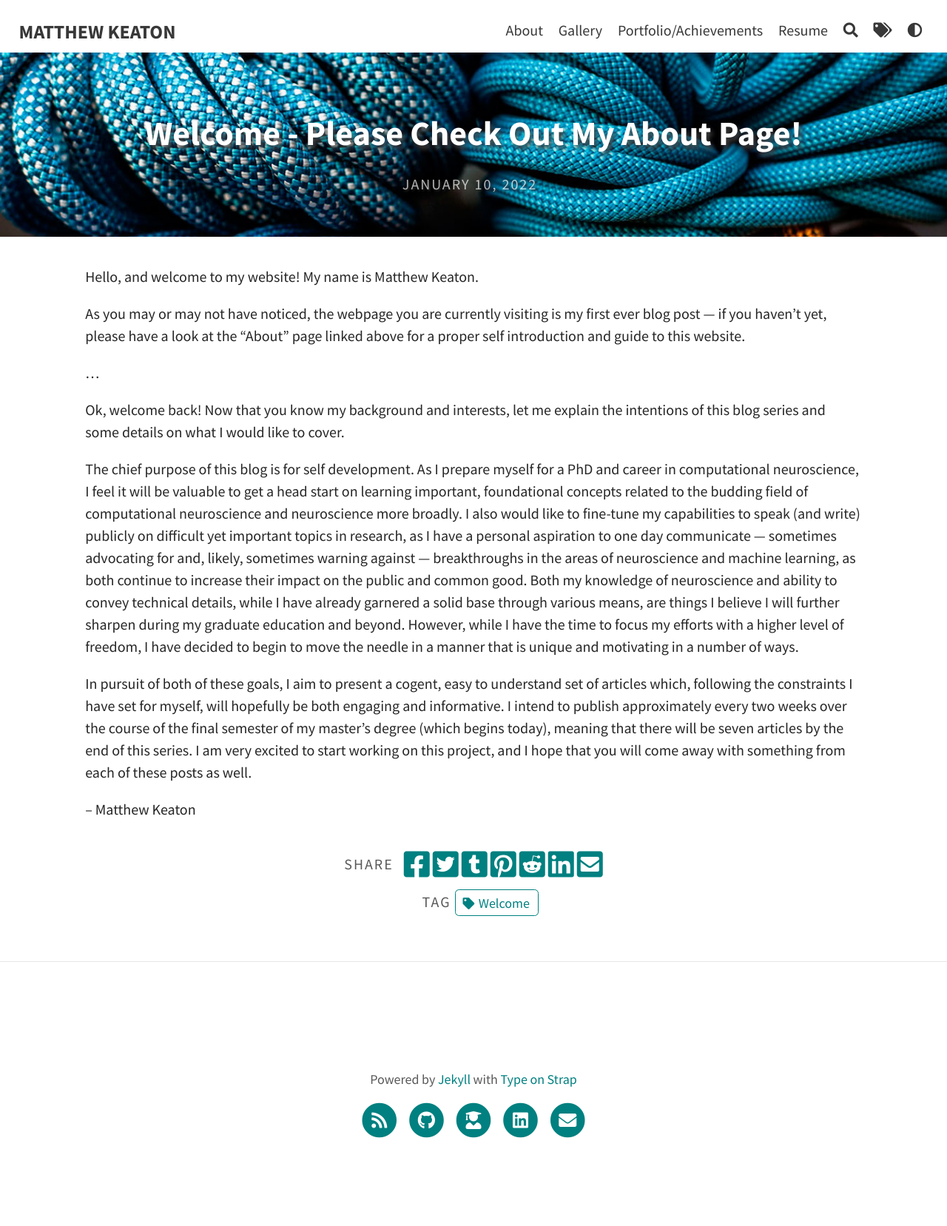
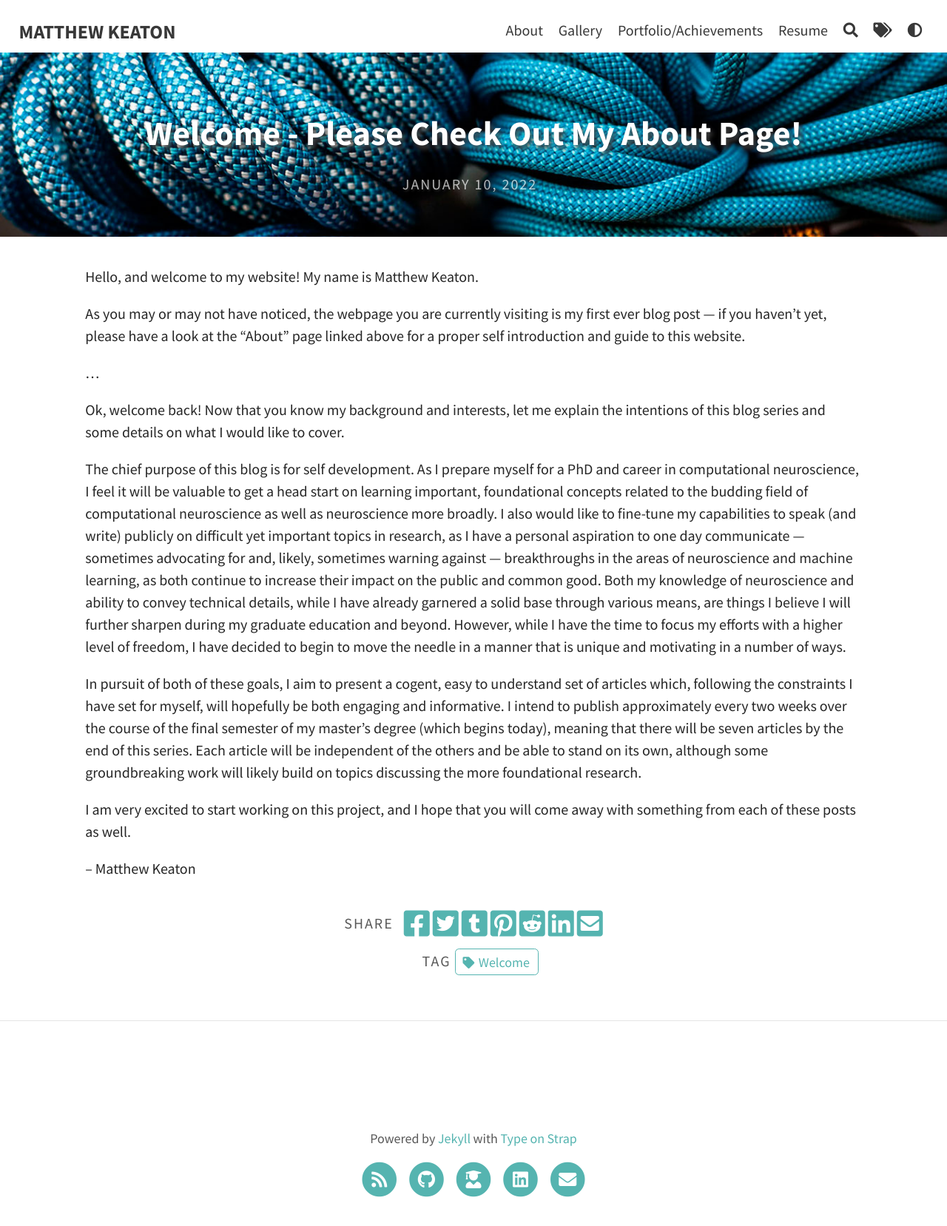
Before and after one commit to mrkeaton1/mrkeaton1.github.io, a Jekyll site: the page built from _posts/2022-01-10-Welcome-to-My-Blog.md, in a window 1280 px wide. Shown: the whole page at 74% size. Built offline with Jekyll 4.4.1, drawn with Linux system fonts in a browser that asks for light colours; comment, search, counter and statistics services are not loaded; before the commit the page ends 1577 px from its top, so only the background shows below that.

Commit message:
Add comments via utterances, update welcome blog post

```diff
--- a/_config.yml
+++ b/_config.yml
@@ -32,9 +32,12 @@ comments:
   disqus_shortname:                                     # Your discus shortname for comments
   cusdis_app_id:                                        # Your cusdis data-app-id
   utterances:                                           # Enable by filling below information. For more info, go to https://utteranc.es
-    repo:                                               # your public comments repository (e.g. owner/repo)
-    issue-term:                                         # Issue term (e.g. "comment" consider issues with this word in the title as comments)
-
+    repo: "mrkeaton1/mrkeaton1.github.io"               # your public comments repository (e.g. owner/repo)
+    issue-term: "title"                                 # Issue term (e.g. "comment" consider issues with this word in the title as comments)
+    label: "Comment"
+    theme: "preferred-color-scheme"
+#    theme: "github-light"
+    crossorigin: "anonymous"
 # PAGINATION
 paginate: 5
 paginate_path: "/blog/page:num"
--- a/_posts/2022-01-10-Welcome-to-My-Blog.md
+++ b/_posts/2022-01-10-Welcome-to-My-Blog.md
@@ -2,7 +2,7 @@
 layout: post
 title: Welcome - Please Check Out My About Page!
 tags: Welcome
-color: teal
+color: RGB(85, 180, 176)
 author: Matthew Keaton
 excerpt_separator: <!--more-->
 ---
@@ -20,19 +20,23 @@ and some details on what I would like to cover.
 
 The chief purpose of this blog is for self development. As I prepare myself for a PhD and career in
 computational neuroscience, I feel it will be valuable to get a head start on learning important, foundational
-concepts related to the budding field of computational neuroscience and neuroscience more broadly. I also would like
-to fine-tune my capabilities to speak (and write) publicly on difficult yet important topics in research, as I have a
-personal aspiration to one day communicate --- sometimes advocating for and, likely, sometimes warning against ---
-breakthroughs in the areas of neuroscience and machine learning, as both continue to increase their impact on the
-public and common good. Both my knowledge of neuroscience and ability to convey technical details, while I have already
-garnered a solid base through various means, are things I believe I will further sharpen during my graduate education
-and beyond. However, while I have the time to focus my efforts with a higher level of freedom, I have decided to
-begin to move the needle in a manner that is unique and motivating in a number of ways.
+concepts related to the budding field of computational neuroscience as well as neuroscience more broadly. I also would
+like to fine-tune my capabilities to speak (and write) publicly on difficult yet important topics in research, as I
+have a personal aspiration to one day communicate --- sometimes advocating for and, likely, sometimes warning
+against --- breakthroughs in the areas of neuroscience and machine learning, as both continue to increase their
+impact on the public and common good. Both my knowledge of neuroscience and ability to convey technical details, while
+I have already garnered a solid base through various means, are things I believe I will further sharpen during my
+graduate education and beyond. However, while I have the time to focus my efforts with a higher level of freedom, I
+have decided to begin to move the needle in a manner that is unique and motivating in a number of ways.
 
 In pursuit of both of these goals, I aim to present a cogent, easy to understand set of
 articles which, following the constraints I have set for myself, will hopefully be both engaging and informative. I
 intend to publish approximately every two weeks over the course of the final semester of my master's degree (which
-begins today), meaning that there will be seven articles by the end of this series. I am very excited to start
-working on this project, and I hope that you will come away with something from each of these posts as well.
+begins today), meaning that there will be seven articles by the end of this series. Each article will be independent
+of the others and be able to stand on its own, although some groundbreaking work will likely build on topics discussing
+the more foundational research.
+
+I am very excited to start working on this project, and I hope that you will come away with something from each of
+these posts as well.
 
 -- Matthew Keaton
```
